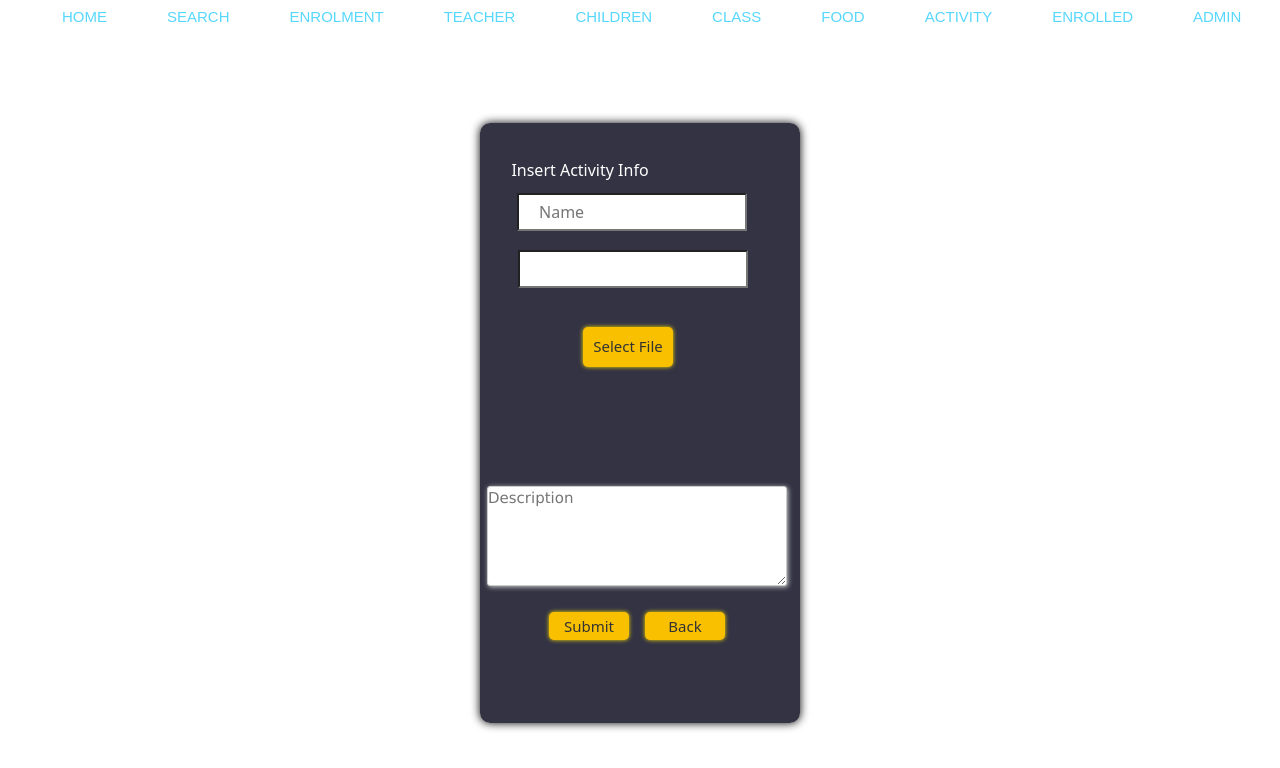
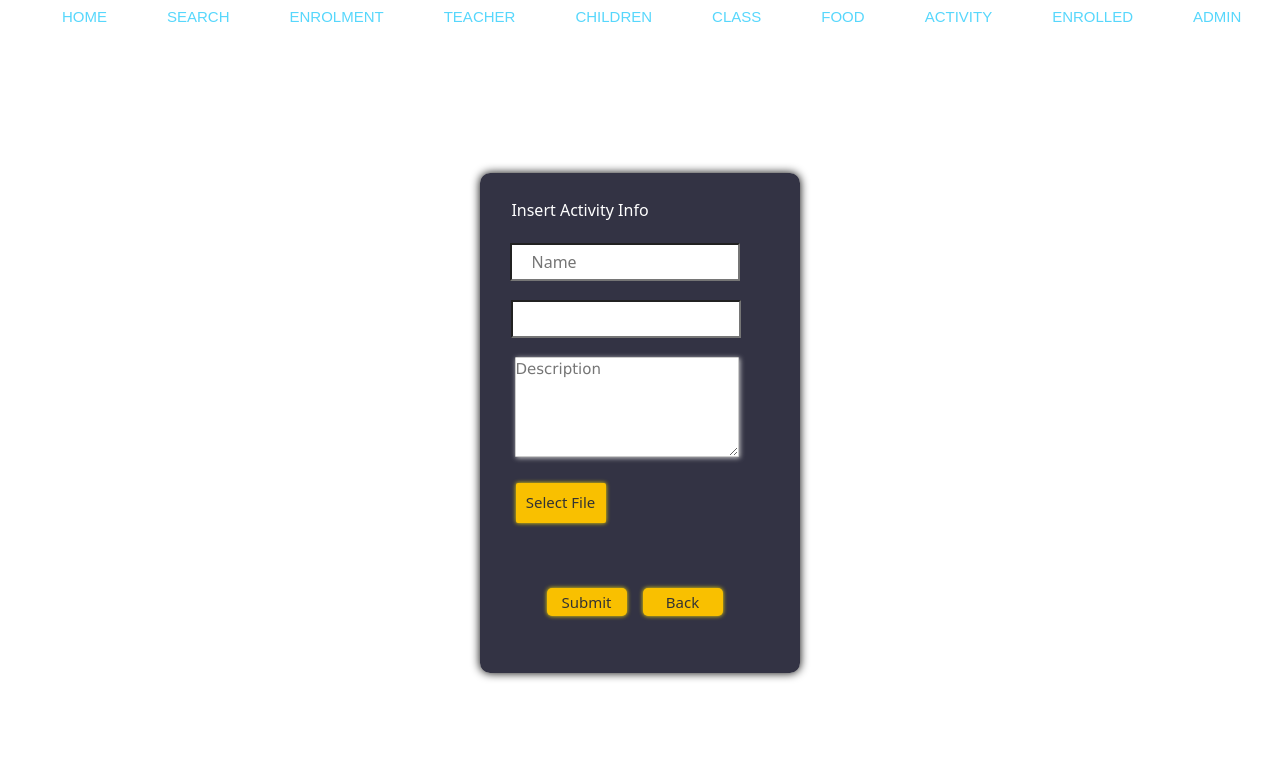
Before and after one commit to hxinqc/garderie-Xin-Hani, a React (Create React App) app in the folder garderiefrontend/: page /activity/AddActivity in a window 1280 px wide. Shown: the top 768 px of the page. Built offline with nearby package versions, Linux system fonts and the light colour scheme.

Commit message:
Add CSS for the components of Activities page

```diff
--- a/garderiefrontend/src/component/activity/ActivityNav.js
+++ b/garderiefrontend/src/component/activity/ActivityNav.js
@@ -7,16 +7,16 @@ import "./activityNav.css";
 function ActivityNav() {
   return(
     <>
-      {/* <LabelDiv>Teachers Info </LabelDiv> */}
 
       <NavDiv className="container">
         {/* <nav className="navbar navbar-expand-lg navbar-light bg-primary">
         <div className="container-fluid"> */}
-        <MyButton>
+        <LabelDiv>
           <Link className="navbar-brand" to="/Activities">
             Activity Info
           </Link>
-        </MyButton>
+          </LabelDiv>
+
         <button
           className="navbar-toggler"
           type="button"
@@ -29,9 +29,13 @@ function ActivityNav() {
           <span className="navbar-toggler-icon"></span>
         </button>
 
+        <MyButton>
+
         <Link className="btn btn-outline-light" to="/activity/AddActivity">
           Add Activity
         </Link>
+        </MyButton>
+
         {/* </div>
       </nav> */}
       </NavDiv>
@@ -39,29 +43,12 @@ function ActivityNav() {
   );
 }
 
-const LabelDiv = styled.div`
-  color: red;
-  margin-left: 400px;
-  font-size: 22px;
-  font-weight: 300;
-  z-index: 100;
-`;
-
-const MyButton = styled.div`
-  display: flex;
-  color: white;
-  margin-left: 170px;
-  margin-top: 30px;
-  align-items: center;
-  justify-content: center;
-`;
-
 const NavDiv = styled.div`
 display: flex;
-  width: 450px;
+width: 550px;
 height: 50px;
 align-items: center;
-  /* margin-left: 410px;  */
+// margin-left: 410px;
 /* background-color:black; */
 background: rgba(0, 0, 22, 0.8);
 align-items: center;
@@ -70,4 +57,23 @@ const NavDiv = styled.div`
 box-shadow: 0 0 10px rgba(0, 0, 0, 1);
 margin-bottom: -20px;
 `;
+
+const LabelDiv = styled.div`
+color: red;
+margin-left: 100px;
+font-size: 16px;
+font-weight: 300;
+z-index: 100;
+margin-top: 10px;
+
+`;
+
+const MyButton = styled.div`
+display: flex;
+color: white;
+margin-left: 400px;
+margin-top: -44px;
+align-items: center;
+justify-content: center;
+`;
 export default ActivityNav
--- a/garderiefrontend/src/component/activity/AddActivity.js
+++ b/garderiefrontend/src/component/activity/AddActivity.js
@@ -2,6 +2,7 @@ import React, { useState } from "react";
 import DateSelect from "../DateSelect";
 import styled from "styled-components";
 import { Link } from "react-router-dom";
+
 // import { useNavigate } from 'react-router-dom';
 
 export default function AddActivity() {
@@ -94,7 +95,7 @@ export default function AddActivity() {
               />
             </Label>
             <br />
-            <DateDiv >
+            <DateDiv>
               {/* ActivityDate: */}
               <DateSelect
                 placeholder="Activity Date"
@@ -106,15 +107,6 @@ export default function AddActivity() {
               />
             </DateDiv>
             <br />
-            <FileButton onClick={handleClick}>Select File</FileButton>
-            <Label>{orgFileName}</Label>
-            <input
-              type="file"
-              ref={hiddenFileInput}
-              onChange={handleChange}
-              style={{ display: "none" }}
-            />
-            <br />
             <Label>
               <Textarea
                 required
@@ -125,6 +117,16 @@ export default function AddActivity() {
                 onChange={(e) => setDescription(e.target.value)}
               ></Textarea>
             </Label>
+            <FileButton onClick={handleClick}>Select File</FileButton>
+            <FileLabel>{orgFileName}</FileLabel>
+            <input
+              type="file"
+              ref={hiddenFileInput}
+              onChange={handleChange}
+              style={{ display: "none" }}
+            />
+            <br />
+
             <Buttonsdiv>
               <Button type="submit">Submit</Button>
               <Link to="/Activities" style={{ textDecoration: "none" }}>
@@ -141,36 +143,53 @@ export default function AddActivity() {
 }
 
 
+// const Backdiv = styled.div`
+// width:500px;
+// height: 450px;
+// margin:60px auto 0;
+// background:rgb(0,0,0,0.6);
+// `;
+
+
+const FileLabel = styled.label`
+margin-left: 40px;
+z-index: 5;
+color:white;
+margin-bottom:-20px;
+
+`;
+
 const DateDiv = styled.div`
-margin-right:15px;
-margin-top:-25px;
+  margin-right: 15px;
+  margin-top: -25px;
 `;
-const Textarea =styled.textarea`
+const Textarea = styled.textarea`
   height: 100px;
-  width: 300px;
-border-radius: 3px;
-border: 1px solid #CCC;
+  width: 224px;
+  border-radius: 1px;
+  border: 1px solid #ccc;
   font-weight: 200;
   font-size: 15px;
   font-family: Verdana;
-box-shadow: 1px 1px 5px #CCC;
-margin-top: 60px;
-&.hover{
+  box-shadow: 1px 1px 5px #ccc;
+  margin-top: -20px;
+  margin-left: 20px;
+  /* &.hover {
     width: 200px;
     height: 29px;
     border-radius: 3px;
-border: 1px solid #CCC;
+    border: 1px solid #ccc;
     font-weight: 200;
     font-size: 15px;
     font-family: Verdana;
-box-shadow: 1px 1px 5px #CCC;
-}
+    box-shadow: 1px 1px 5px #ccc;
+  } */
 `;
 
 const Title = styled.div`
   position: absolute;
   color: white;
-  margin-top: -500px;
+  margin-top: -420px;
   margin-left: -120px;
   z-index: 5;
 `;
@@ -194,7 +213,7 @@ const Wrapper = styled.div`
 const FormDiv = styled.div``;
 
 const Form = styled.form`
-  height: 600px;
+  height: 500px;
   width: 320px;
   border-radius: 10px;
   display: flex;
@@ -205,7 +224,7 @@ const Form = styled.form`
   margin: 5px;
   border: none;
   box-shadow: 0 0 10px rgba(0, 0, 0, 1);
-  margin-top:10px;
+  margin-top: 10px;
 `;
 const Label = styled.label`
   align-items: center;
@@ -247,22 +266,22 @@ const FileButton = styled.button`
   position: relative;
   align-items: center;
   margin-bottom: 20px;
-  margin-left: 100px;
+  margin-left: 25px;
   width: 80px;
   background-color: #f9c000;
   color: #333;
   border: none;
   cursor: pointer;
   align-items: center;
-  height:40px;
+  height: 40px;
   width: 90px;
   font-weight: 400;
-  margin-top: 5px;
+  margin-top: 15px;
   font-size: 15px;
-  border-radius: 5px;
+  border-radius: 2px;
   box-shadow: 0 0 4px #f7dd00;
-  transition: box-shadow 0.5s ease`;
-
+  transition: box-shadow 0.5s ease;
+`;
 
 const Input = styled.input`
   margin: 0 auto;
@@ -282,7 +301,7 @@ const Input = styled.input`
 const Buttonsdiv = styled.div`
   display: flex;
   /* align-items:center; */
-  margin-left: 50px;
+  margin-left: 40px;
   margin-right: 30px;
-  margin-top: 10px;
+  margin-top: 40px;
 `;
--- a/garderiefrontend/src/component/activity/EditActivity.js
+++ b/garderiefrontend/src/component/activity/EditActivity.js
@@ -116,7 +116,6 @@ export default function EditActivity() {
             </Label>
             <br />
             <div style={{ width: "300px" }}>
-              ActivityDate:
               <DateSelect
                 selectedDate={activityDate!=null?activityDate:""}
                 setselectedDate={(date) => {
@@ -127,8 +126,8 @@ export default function EditActivity() {
               />
             </div>
             <br />
-            <Button onClick={handleClick}>Select a file</Button>
-            <Label>{orgFileName}</Label>
+            <FileButton onClick={handleClick}>Select File</FileButton>
+            <FileLabel>{orgFileName}</FileLabel>
             <input
               type="file"
               ref={hiddenFileInput}
@@ -161,6 +160,15 @@ export default function EditActivity() {
   );
 }
 
+
+const FileLabel = styled.label`
+margin-left: 40px;
+z-index: 5;
+color:white;
+margin-bottom:-20px;
+
+`;
+
 const Title = styled.div`
   position: absolute;
   color: white;
@@ -188,7 +196,7 @@ const Wrapper = styled.div`
 const FormDiv = styled.div``;
 
 const Form = styled.form`
-  height: 480px;
+  height: 500px;
   width: 320px;
   border-radius: 10px;
   display: flex;
@@ -196,10 +204,12 @@ const Form = styled.form`
   align-items: center;
   background: rgba(0, 0, 22, 0.8);
   padding: 60px;
-  margin: 15px;
+  margin: 5px;
   border: none;
   box-shadow: 0 0 10px rgba(0, 0, 0, 1);
-`;
+  margin-top: 10px;
+  `;
+
 const Label = styled.label`
   align-items: center;
   color: white;
@@ -232,7 +242,7 @@ const Button = styled.button`
   font-weight: 400;
   margin-top: 25px;
   font-size: 15px;
-  border-radius: 5px;
+  border-radius: 2px;
   box-shadow: 0 0 4px #f7dd00;
   transition: box-shadow 0.5s ease;
 `;
@@ -249,8 +259,8 @@ const Input = styled.input`
   display: flex;
   justify-content: right;
   width: 230px;
-  margin-right: 12px;
-  border-radius: 5px;
+  margin-right: 22spx;
+  border-radius: 2px;
 `;
 const Buttonsdiv = styled.div`
   display: flex;
@@ -259,3 +269,23 @@ const Buttonsdiv = styled.div`
   margin-right: 50px;
   margin-top: 10px;
 `;
+const FileButton = styled.button`
+  position: relative;
+  align-items: center;
+  margin-bottom: 20px;
+  margin-left: 25px;
+  width: 80px;
+  background-color: #f9c000;
+  color: #333;
+  border: none;
+  cursor: pointer;
+  align-items: center;
+  height: 40px;
+  width: 90px;
+  font-weight: 400;
+  margin-top: 15px;
+  font-size: 15px;
+  border-radius: 2px;
+  box-shadow: 0 0 4px #f7dd00;
+  transition: box-shadow 0.5s ease;
+`;
--- a/garderiefrontend/src/component/activity/ViewActivity.js
+++ b/garderiefrontend/src/component/activity/ViewActivity.js
@@ -37,7 +37,7 @@ export default function ViewActivity() {
           <br />
           <Label>Name: {name != null ? name : ""}</Label>
           <br />
-          <Label>ActivityDate: {activityDate!= null ? activityDate : ""}</Label>
+          <Label>Activity Date: {activityDate!= null ? activityDate : ""}</Label>
           <br />
           <img src={(BASE_URL + picPath)} width="300" height="200"/>
           <br />
@@ -58,7 +58,8 @@ const Mydiv = styled.div`
   display: flex;
   align-items: center;
   font-weight: 900px;
-  margin-bottom: 30px;
+  font-size: 20px;
+  margin-bottom: 5px;
 `;
 
 const Wrapper = styled.div`
@@ -80,8 +81,8 @@ const Wrapper = styled.div`
 const FormDiv = styled.div``;
 
 const Form = styled.form`
-  height: 600px;
-  width: 800px;
+  height: 550px;
+  width: 400px;
   border-radius: 10px;
   display: flex;
   flex-direction: column;
@@ -108,9 +109,8 @@ const MessageLabel = styled.label`
 `;
 
 const Button = styled.button`
-  position: relative;
+  position: absolute;
   align-items: center;
-  margin-bottom: 20px;
   display: block;
   margin: 0 auto;
   width: 80px;
@@ -120,8 +120,8 @@ const Button = styled.button`
   cursor: pointer;
   align-items: center;
   padding: 3px;
-  font-weight: 300;
-  margin-top: 5px;
+  font-weight: 400;
+  margin-left: -40px;
   font-size: 15px;
   border-radius: 30px;
   box-shadow: 0 0 4px #f7dd00;
```
Lines whose indentation alone changed are shown as unchanged.
